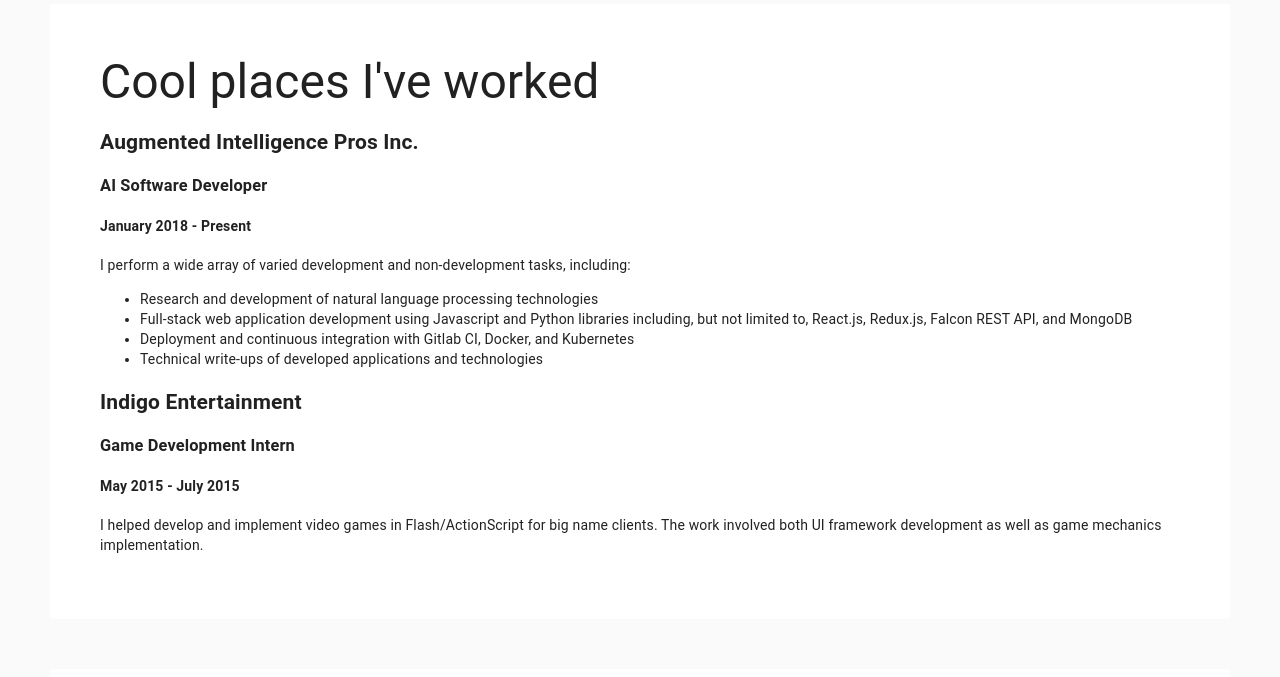
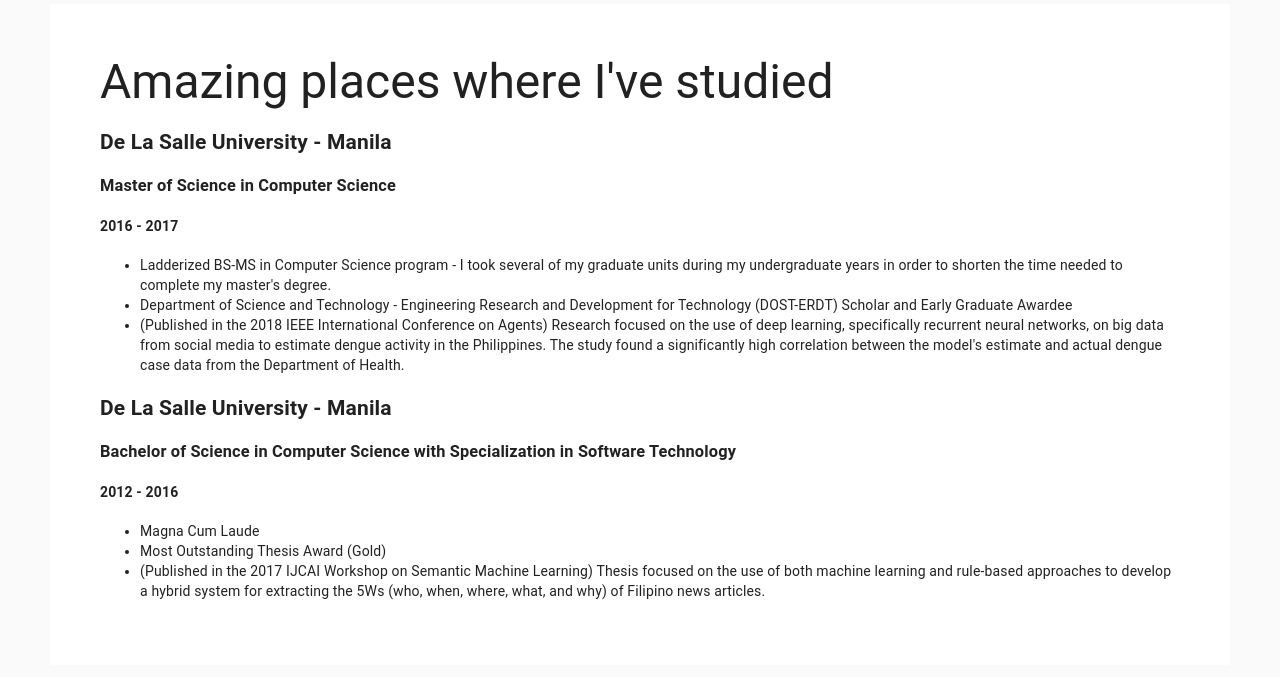
Before and after one commit to vandenn/personal-site, a Gatsby site: page / in a window 1280 px wide. Shown: the part 1243-1920 px from the top of the page. Built offline with nearby package versions, Linux system fonts and the light colour scheme; Gatsby itself is replaced by a stand-in of ours.

Commit message:
feat: Add education section

```diff
--- /dev/null
+++ b/content/education/DLSUBS/index.md
@@ -0,0 +1,10 @@
+---
+date: '2016-08'
+institution: 'De La Salle University - Manila'
+degree: 'Bachelor of Science in Computer Science with Specialization in Software Technology'
+range: '2012 - 2016'
+---
+
+- Magna Cum Laude
+- Most Outstanding Thesis Award (Gold)
+- (Published in the 2017 IJCAI Workshop on Semantic Machine Learning) Thesis focused on the use of both machine learning and rule-based approaches to develop a hybrid system for extracting the 5Ws (who, when, where, what, and why) of Filipino news articles.
--- /dev/null
+++ b/content/education/DLSUMS/index.md
@@ -0,0 +1,10 @@
+---
+date: '2017-12'
+institution: 'De La Salle University - Manila'
+degree: 'Master of Science in Computer Science'
+range: '2016 - 2017'
+---
+
+- Ladderized BS-MS in Computer Science program - I took several of my graduate units during my undergraduate years in order to shorten the time needed to complete my master's degree.
+- Department of Science and Technology - Engineering Research and Development for Technology (DOST-ERDT) Scholar and Early Graduate Awardee
+- (Published in the 2018 IEEE International Conference on Agents) Research focused on the use of deep learning, specifically recurrent neural networks, on big data from social media to estimate dengue activity in the Philippines. The study found a significantly high correlation between the model's estimate and actual dengue case data from the Department of Health.
--- /dev/null
+++ b/src/components/sections/education.js
@@ -0,0 +1,36 @@
+import React from 'react';
+import PropTypes from 'prop-types';
+import { Typography } from '@material-ui/core';
+
+import SectionLayout from './sectionLayout';
+import navigationConstants from 'constants/navigation';
+
+const Education = (props) => {
+  const { data } = props;
+
+  const renderEducationEntry = (node, index) => {
+    const { html, frontmatter } = node;
+    const { institution, degree, range } = frontmatter;
+    return (
+      <div key={index}>
+        <h2>{institution}</h2>
+        <h3>{degree}</h3>
+        <h4>{range}</h4>
+        <div dangerouslySetInnerHTML={{ __html: html }} />
+      </div>
+    );
+  };
+
+  return (
+    <SectionLayout id={navigationConstants.education.id}>
+      <Typography variant='h3'>Amazing places where I've studied</Typography>
+      {data.map(({ node }, index) => renderEducationEntry(node, index))}
+    </SectionLayout>
+  );
+};
+
+Education.propTypes = {
+  data: PropTypes.array.isRequired,
+};
+
+export default Education;
--- a/src/constants/navigation.js
+++ b/src/constants/navigation.js
@@ -2,6 +2,10 @@
   about: {
     id: 'about',
     name: 'About Me',
+  },
+  education: {
+    id: 'education',
+    name: 'Education',
   },
   experience: {
     id: 'experience',
--- a/src/pages/index.js
+++ b/src/pages/index.js
@@ -4,6 +4,7 @@
 import Layout from 'components/layout';
 import About from 'components/sections/about';
 import Contact from 'components/sections/contact';
+import Education from 'components/sections/education';
 import Experience from 'components/sections/experience';
 import Hero from 'components/sections/hero';
 import Projects from 'components/sections/projects';
@@ -15,6 +16,7 @@
     <Layout>
       <Hero data={data.hero.edges} />
       <About data={data.about.edges} />
+      <Education data={data.education.edges} />
       <Experience data={data.experience.edges} />
       <Publications data={data.publications.edges} />
       <Projects data={data.projects.edges} />
@@ -55,6 +57,21 @@
                 }
               }
             }
+          }
+        }
+      }
+    }
+    education: allMarkdownRemark(
+      filter: { fileAbsolutePath: { regex: "/education/" } }
+      sort: { fields: [frontmatter___date], order: DESC }
+    ) {
+      edges {
+        node {
+          html
+          frontmatter {
+            institution
+            degree
+            range
           }
         }
       }
```
